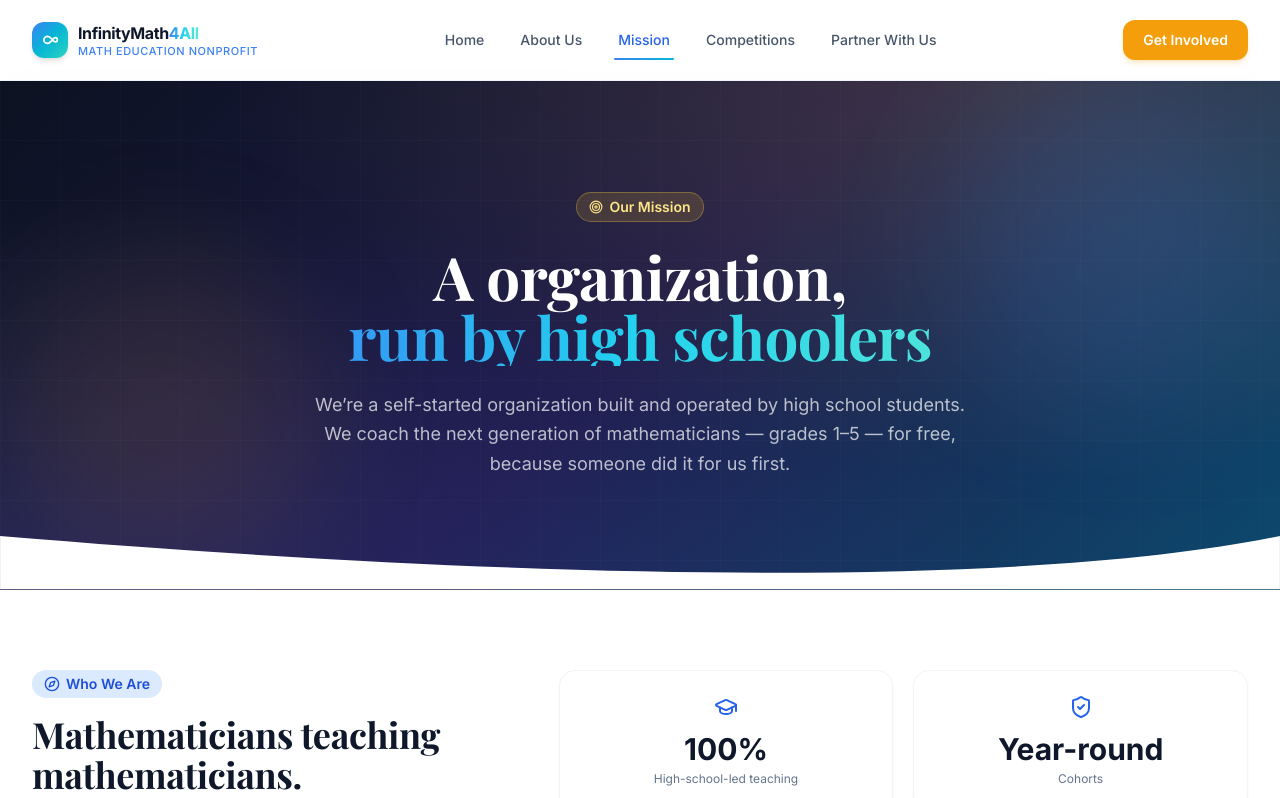
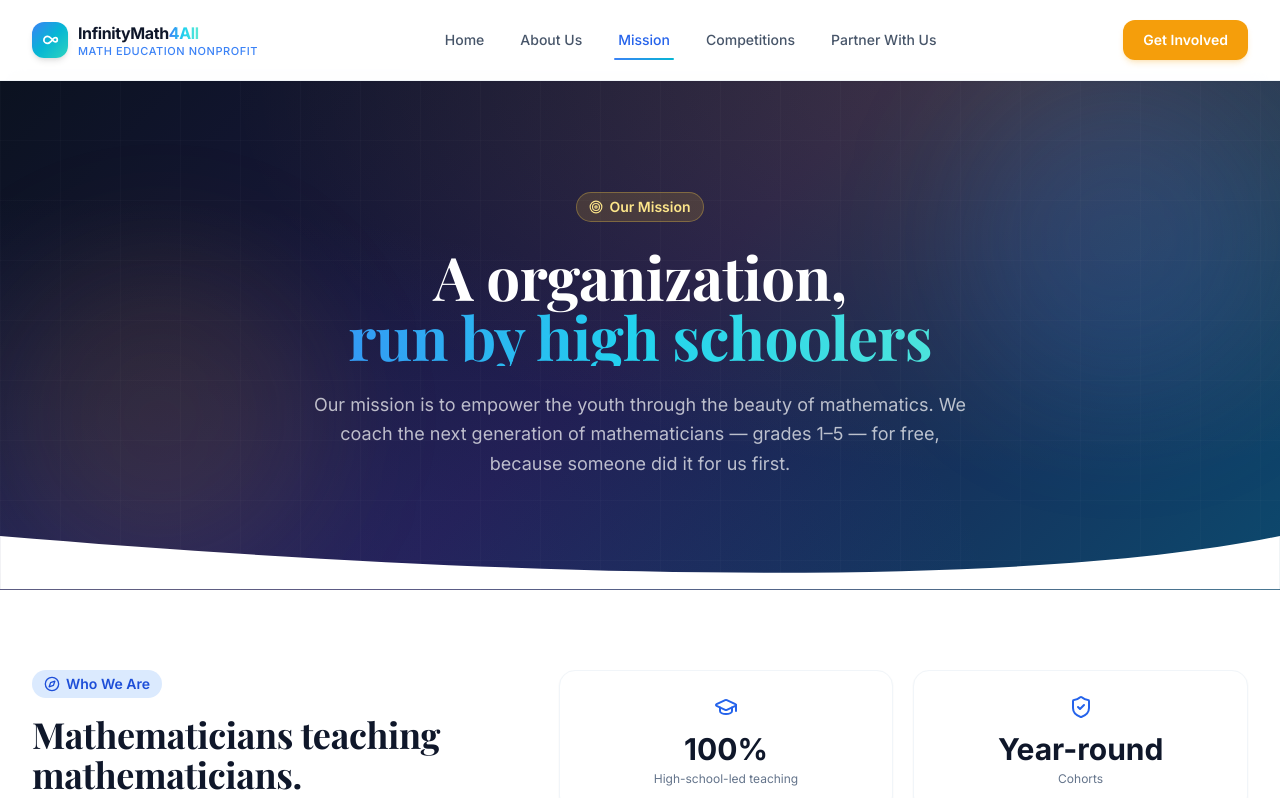
Before and after one commit to CodingNinjaXtreme/Offical-Nonprofit-Website, a React (Vite) app: page /mission in a window 1280 px wide. Shown: the top 798 px of the page. Built offline with nearby package versions, Linux system fonts and the light colour scheme.

Commit message:
changed description

```diff
--- a/src/pages/Mission.tsx
+++ b/src/pages/Mission.tsx
@@ -85,7 +85,7 @@ export default function Mission() {
             A organization, <span className="block text-gradient">run by high schoolers</span>
           </h1>
           <p className="text-lg text-white/70 max-w-2xl mx-auto leading-relaxed">
-            We&rsquo;re a self-started organization built and operated by high school students. We coach the next
+            Our mission is to empower the youth through the beauty of mathematics. We coach the next
             generation of mathematicians — grades 1–5 — for free, because someone did it
             for us first.
           </p>
```
